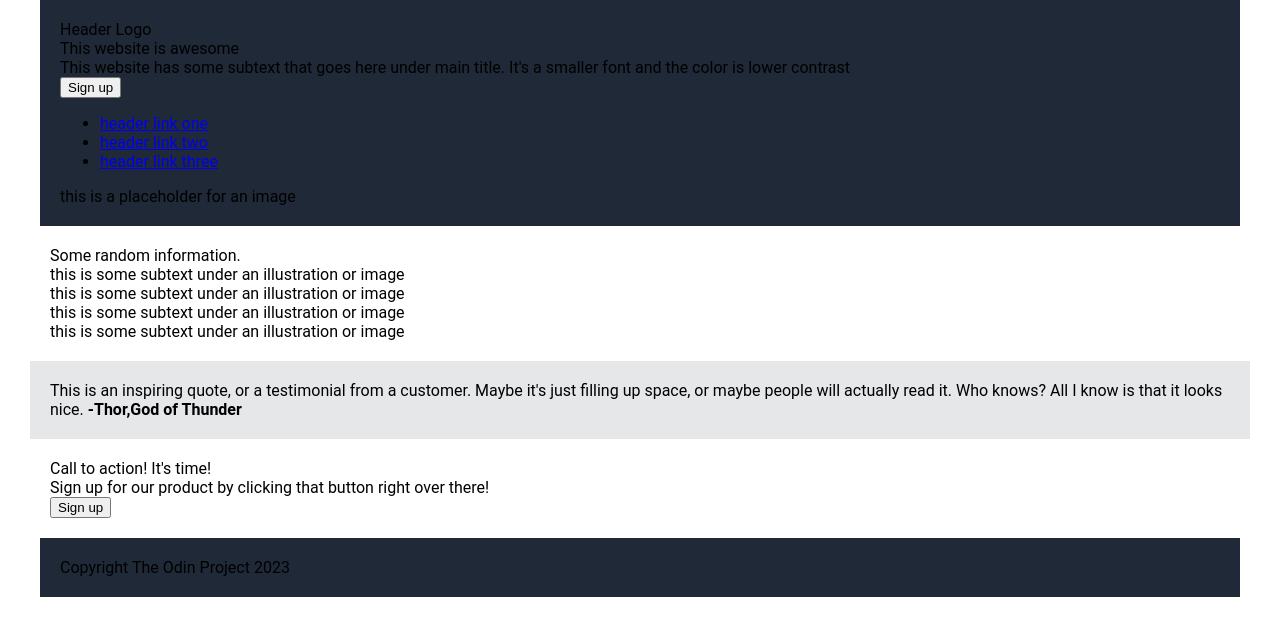
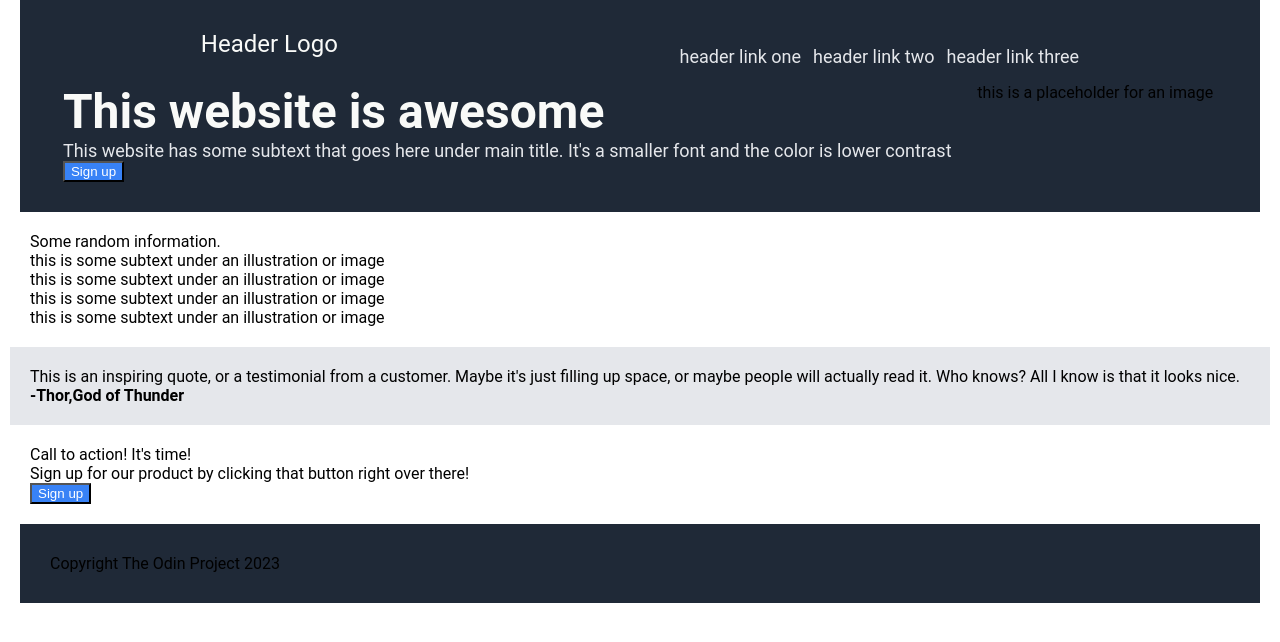
Before and after one commit to Walter-12/Project-Landing-page, a plain HTML site: page index.html in a window 1280 px wide. Drawn offline with Linux system fonts and the light colour scheme.

Commit message:
Format change in the html file for header     added divs to header container dividing it to upper and lower header     logo and links placed in upper-header container     lower header has the text message and button under one container then     box separate for easy alignment
css file
    added the new classes-containers

```diff
--- a/index.html
+++ b/index.html
@@ -7,21 +7,28 @@
     </head>
     <body>
         <div class="header">
+            <div class="upper-header">
                 <div class="logo">Header Logo</div>
-            <div class="title">This website is awesome</div>
-            <div class="text">This website has some subtext that goes here under
-                main title. It's a smaller font and the color is lower
-                contrast
-            </div>
-            <button>Sign up</button>
-
                 <ul class="links">
                     <li><a href="#">header link one</a></li>
                     <li><a href="#">header link two</a></li>
                     <li><a href="#">header link three</a></li>
                 </ul>
+            </div>
+            <div class="lower-header">
+                <div class="header-text">
+                    <div class="main-text">This website is awesome</div>
+                    <div class="sec-text">This website has some subtext that goes here under
+                        main title. It's a smaller font and the color is lower
+                        contrast
+                    </div>
+                    <div class="header-button"><button>Sign up</button></div>
+                </div>
+
+
                 <div class="box">this is a placeholder for an image
                     <img src="#" alt="">
+                </div>
             </div>
         </div>
 
--- a/style.css
+++ b/style.css
@@ -1,14 +1,61 @@
 body{
     height: 100vh;
-    margin: 0 30px;
+    margin: 0 10px;
     font-family: Roboto, sans-serif;
+    display: flex;
+    flex-direction: column;
    /* background-color: black;*/
 }
 
 .header,.footer{
     background-color: #1F2937;
-    padding: 20px;
+    padding: 30px;
     margin:0 10px;
+}
+
+.logo{
+    color: #f9faf8;
+    font-size: 24px;
+}
+
+.upper-header{
+    display: flex;
+    justify-content: space-around;
+
+}
+.lower-header{
+    display: flex;
+    justify-content: space-around;
+}
+
+ul{
+    list-style: none;
+
+}
+.links{
+    display: flex;
+    justify-content: center;
+    gap: 12px;
+}
+
+a{
+    text-decoration: none;
+
+}
+.main-text{
+    font-size: 48px;
+    font-weight: bolder;
+    color: #f9faf8;
+}
+
+a,.sec-text{
+    color: #e5e7eb;
+    font-size: 18px;
+}
+
+button{
+    background-color: #3882f6;
+    color: #fff;
 }
 
 .container{
@@ -18,7 +65,7 @@ body{
 }
 
 .quote{
-    background-color: #E5E7E8;
+    background-color: #E5E7EB;
     margin: 0;
     padding: 20px;
 
```
Lines whose indentation alone changed are shown as unchanged.
